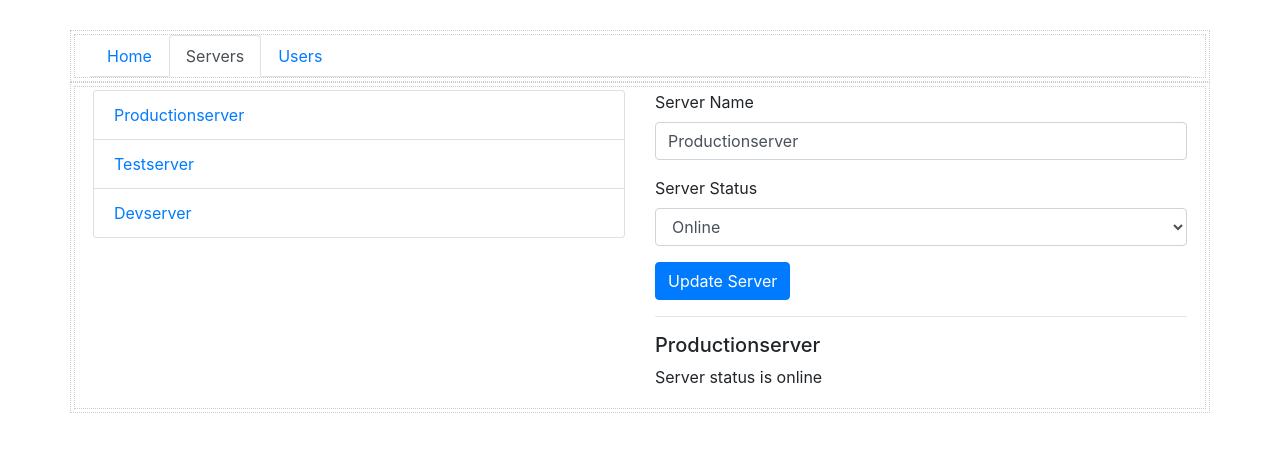
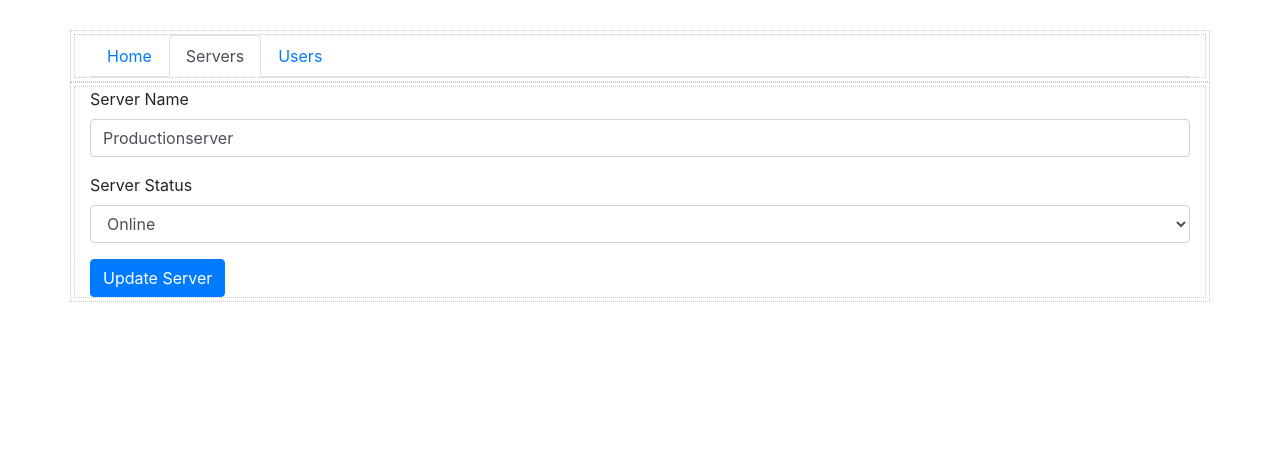
Before and after one commit to schaveyt/angular7-mini-projects, an Angular app: page /servers/1/edit in a window 1280 px wide. Shown: the top 452 px of the page. Built offline with nearby package versions, Linux system fonts and the light colour scheme.

Commit message:
app: routing; implemented editserver component use routing.

```diff
--- a/src/app/routes.ts
+++ b/src/app/routes.ts
@@ -3,6 +3,7 @@ import { HomeComponent } from './home/home.component';
 import { UsersComponent } from './users/users.component';
 import { UserComponent } from './users/user/user.component';
 import { ServersComponent } from './servers/servers.component';
+import { EditServerComponent } from './servers/edit-server/edit-server.component';
 
 // hold all the routes for the applications
 const AppRoutes: Routes = [
@@ -24,7 +25,7 @@ const AppRoutes: Routes = [
   },
   {
     path: 'servers/:id/edit', // base_url/servers
-    component: ServersComponent
+    component: EditServerComponent
   },
 ];
 
--- a/src/app/servers/edit-server/edit-server.component.ts
+++ b/src/app/servers/edit-server/edit-server.component.ts
@@ -1,6 +1,7 @@
 import { Component, OnInit } from '@angular/core';
 
 import { ServersService } from '../servers.service';
+import { ActivatedRoute } from '@angular/router';
 
 @Component({
   selector: 'app-edit-server',
@@ -8,20 +9,28 @@ import { ServersService } from '../servers.service';
   styleUrls: ['./edit-server.component.css']
 })
 export class EditServerComponent implements OnInit {
-  server: {id: number, name: string, status: string};
+  server: { id: number; name: string; status: string };
   serverName = '';
   serverStatus = '';
 
-  constructor(private serversService: ServersService) { }
+  constructor(private serversService: ServersService, private route: ActivatedRoute) {}
 
   ngOnInit() {
-    this.server = this.serversService.getServer(1);
-    this.serverName = this.server.name;
-    this.serverStatus = this.server.status;
+    const routeId = Number(this.route.snapshot.params['id']);
+    this.server = this.serversService.getServer(routeId);
+    if (this.server) {
+      this.serverName = this.server.name;
+      this.serverStatus = this.server.status;
+    } else {
+      this.serverName = 'unknown';
+      this.serverStatus = 'unknown';
+    }
   }
 
   onUpdateServer() {
-    this.serversService.updateServer(this.server.id, {name: this.serverName, status: this.serverStatus});
+    this.serversService.updateServer(this.server.id, {
+      name: this.serverName,
+      status: this.serverStatus
+    });
   }
-
 }
--- a/src/app/servers/servers.component.html
+++ b/src/app/servers/servers.component.html
@@ -2,9 +2,8 @@
   <div class="col">
     <div class="list-group">
       <a
-        href="#"
         class="list-group-item"
-        *ngFor="let server of servers">
+        *ngFor="let server of servers" [routerLink]="['/servers/',server.id,'edit']">
         {{ server.name }}
       </a>
     </div>
```
